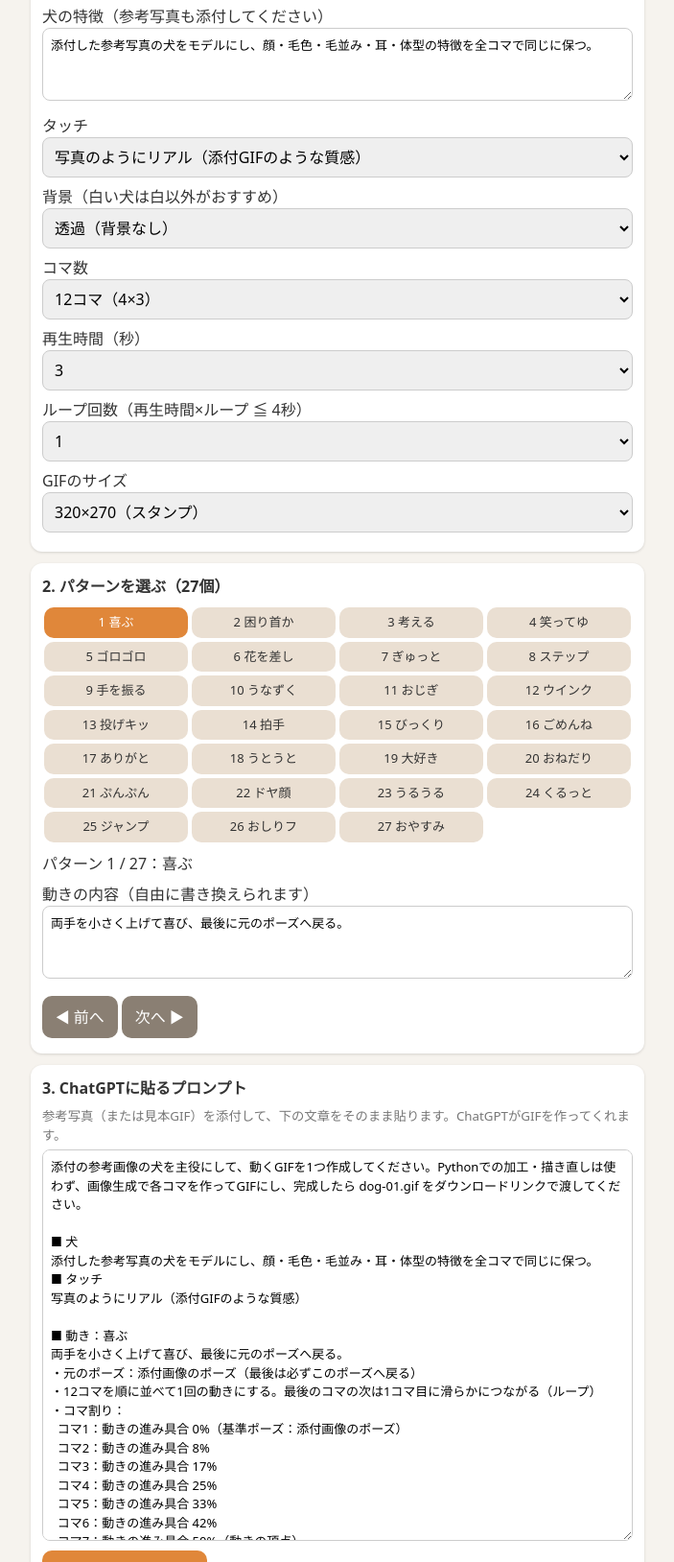
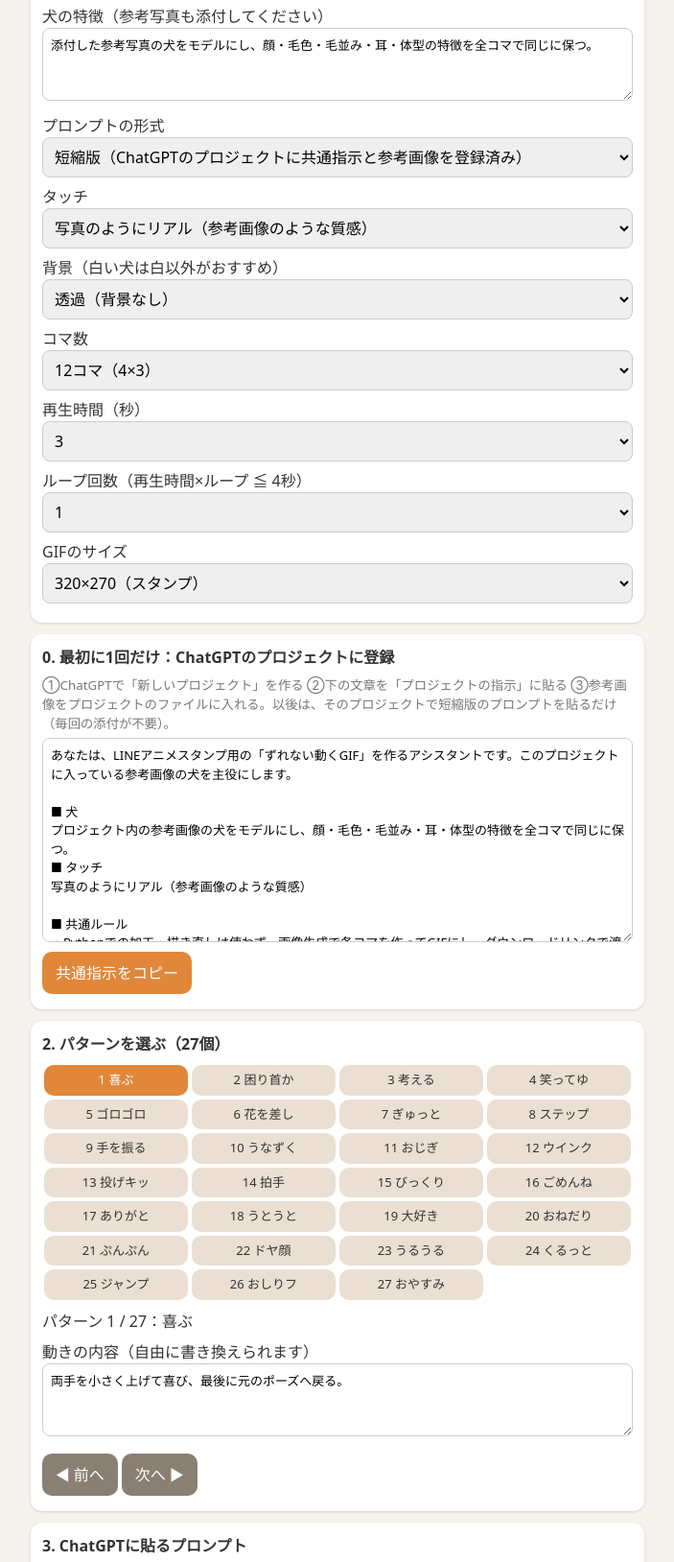
Before and after one commit to coronsky/wan-stamp-studio, a plain HTML site: page gif-prompt/index.html in a window 1280 px wide. Shown: the part 169-1797 px from the top of the page at 96% size, without its empty margins (288-991 px from the left). Drawn offline with Linux system fonts and the light colour scheme.

Commit message:
gif-prompt: 短縮版（プロジェクト登録）を追加
Co-Authored-By: Claude Sonnet 5.5 <noreply@anthropic.com>
Claude-Session: https://claude.ai/code/session_01C8PtLAnBeNP54mvWvLkf1L

```diff
--- a/gif-prompt/index.html
+++ b/gif-prompt/index.html
@@ -3,6 +3,7 @@
 body{font-family:system-ui,-apple-system,"Hiragino Sans","Noto Sans JP",sans-serif;margin:0;background:#f6f3ee;color:#333;line-height:1.5}
 main{max-width:640px;margin:0 auto;padding:12px}
 h1{font-size:20px;margin:8px 0}h2{font-size:16px;margin:0 0 8px}
+[hidden]{display:none!important}
 section{background:#fff;border-radius:12px;padding:12px;margin:12px 0;box-shadow:0 1px 3px #0002}
 label{display:block;margin:8px 0}select,input,textarea,button{font:inherit;box-sizing:border-box}
 select,input[type=number],textarea{width:100%;padding:8px;border:1px solid #ccc;border-radius:8px}
@@ -20,7 +21,7 @@ small{display:block;color:#777;margin:4px 0}
 
 <section><h2>1. 共通設定</h2>
 <label>犬の特徴（参考写真も添付してください）<textarea id="dog" rows="3">添付した参考写真の犬をモデルにし、顔・毛色・毛並み・耳・体型の特徴を全コマで同じに保つ。</textarea></label>
-<label>タッチ<select id="touch"><option>写真のようにリアル（添付GIFのような質感）</option><option>かわいいイラスト</option><option>水彩イラスト</option><option>ぬいぐるみ風の3D</option></select></label>
+<label>プロンプトの形式<select id="mode"><option value="short">短縮版（ChatGPTのプロジェクトに共通指示と参考画像を登録済み）</option><option value="full">フル版（毎回、参考画像を添付する）</option></select></label><label>タッチ<select id="touch"><option>写真のようにリアル（参考画像のような質感）</option><option>かわいいイラスト</option><option>水彩イラスト</option><option>ぬいぐるみ風の3D</option></select></label>
 <label>背景（白い犬は白以外がおすすめ）<select id="bg"><option value="transparent">透過（背景なし）</option><option value="#BFE3FF">水色 #BFE3FF</option><option value="#C8F0DC">ミント #C8F0DC</option><option value="#FFD6E5">ピンク #FFD6E5</option><option value="#E6E6E6">薄グレー #E6E6E6</option><option value="#FFFFFF">白 #FFFFFF</option></select></label>
 <label>コマ数<select id="frames"><option value="6">6コマ（3×2）</option><option value="8">8コマ（4×2）</option><option value="12" selected>12コマ（4×3）</option></select></label>
 <label>再生時間（秒）<select id="sec"><option>1</option><option>2</option><option selected>3</option><option>4</option></select></label>
@@ -29,11 +30,12 @@ small{display:block;color:#777;margin:4px 0}
 
 </section>
 
+<section id="cs"><h2>0. 最初に1回だけ：ChatGPTのプロジェクトに登録</h2><small>①ChatGPTで「新しいプロジェクト」を作る ②下の文章を「プロジェクトの指示」に貼る ③参考画像をプロジェクトのファイルに入れる。以後は、そのプロジェクトで短縮版のプロンプトを貼るだけ（毎回の添付が不要）。</small><textarea id="pc" rows="10" readonly></textarea><button id="cc">共通指示をコピー</button></section>
 <section><h2>2. パターンを選ぶ（27個）</h2><div id="chips"></div>
 <label id="nm"></label><label>動きの内容（自由に書き換えられます）<textarea id="desc" rows="3"></textarea></label>
 <button id="prev" class="sub">◀ 前へ</button><button id="next" class="sub">次へ ▶</button></section>
 
-<section><h2>3. ChatGPTに貼るプロンプト</h2><small>参考写真（または見本GIF）を添付して、下の文章をそのまま貼ります。ChatGPTがGIFを作ってくれます。</small><textarea id="p" rows="20" readonly></textarea><button id="c">プロンプトをコピー</button><p id="status" role="status"></p></section>
+<section><h2>3. ChatGPTに貼るプロンプト</h2><small>短縮版は、登録したプロジェクトの中で貼るだけ。フル版は参考画像を添付して貼ります。</small><textarea id="p" rows="20" readonly></textarea><button id="c">プロンプトをコピー</button><p id="status" role="status"></p></section>
 </main>
 <script>
 const $=id=>document.getElementById(id);
@@ -69,16 +71,19 @@ const descs=PATTERNS.map(p=>p[1]);let idx=0;
 const st=s=>$('status').textContent=s;
 function layout(){let n=+$('frames').value;return n===6?[3,2]:n===8?[4,2]:[4,3]}
 function syncLoops(){let S=+$('sec').value,cur=+$('loops').value||1,n=Math.floor(4/S);$('loops').replaceChildren();for(let i=1;i<=n;i++){let o=document.createElement('option');o.value=i;o.textContent=i;$('loops').append(o)}$('loops').value=String(Math.min(cur,n))}
-function pr(){let [c,r]=layout(),n=c*r,[W,H]=$('size').value.split(',').map(Number),S=+$('sec').value,L=+$('loops').value||1,pt=PATTERNS[idx],bg=$('bg').value,tr=bg==='transparent',fn='dog-'+String(idx+1).padStart(2,'0')+'.gif',D=Math.round(1000*S/n),beats=[];
-for(let k=0;k<n;k++){let pc=Math.round(100*k/n);beats.push('  コマ'+(k+1)+'：動きの進み具合 '+pc+'%'+(k===0?'（基準ポーズ：'+pt[2]+'）':k===n/2?'（動きの頂点）':k===n-1?'（1コマ目に自然につながる直前の姿勢）':''))}
-return ['添付の参考画像の犬を主役にして、動くGIFを1つ作成してください。Pythonでの加工・描き直しは使わず、画像生成で各コマを作ってGIFにし、完成したら '+fn+' をダウンロードリンクで渡してください。','','■ 犬',$('dog').value.trim(),'■ タッチ',$('touch').value,'','■ 動き：'+pt[0],descs[idx],'・元のポーズ：'+pt[2]+'（最後は必ずこのポーズへ戻る）','・'+n+'コマを順に並べて1回の動きにする。最後のコマの次は1コマ目に滑らかにつながる（ループ）','・コマ割り：',beats.join('\n'),'','■ ずれ防止（最重要）','・カメラ固定。全コマで犬の大きさ（縮尺）を同じにする','・全コマで足元の位置（接地位置）と体の中心を同じにする。コマごとに犬が上下左右へずれない（ジャンプなど動きとして必要な移動以外）','・犬の色・毛量・顔つき・体型・服装は全コマで同じ。描き分けや作風のぶれを出さない','・手足・耳・毛が見切れない余白をとる','・背景は全コマ同じ'+(tr?'で透過。白い縁・色残り・ぼかしの影を出さない':'単色 '+bg+' のみ（グラデーション・影・床・模様なし）。犬の毛先と背景を混ぜない'),'・各コマを描くたびに、1コマ目と同じ構図・同じ位置・同じ大きさで描く','','■ GIFの仕様','・サイズ：'+W+'×'+H+'px','・'+n+'コマ、1コマ '+D+'ミリ秒（合計'+S+'秒）、ループ'+L+'回（再生時間×ループは4秒以内）','・1コマ目は静止画としても使うので、'+pt[2]+'の分かりやすい絵にする','・全コマが同じ絵にならない（少しずつ違う）','・ファイルサイズは1MB以下（超えたら色数を減らして再出力）','','■ 完成後','・サイズ・コマ数・合計秒数・ファイルサイズを一行で報告する','・犬がずれる、または背景が残るコマがある場合は、そのコマだけ作り直す'].filter((x,i,a)=>x!==''||a[i-1]!=='').join('\n')}
-function refresh(){$('nm').textContent='パターン '+(idx+1)+' / 27：'+PATTERNS[idx][0];$('desc').value=descs[idx];$('p').value=pr();[...$('chips').children].forEach((b,i)=>b.classList.toggle('on',i===idx))}
+function sp(){let [c,r]=layout(),n=c*r,[W,H]=$('size').value.split(',').map(Number),S=+$('sec').value,L=+$('loops').value||1,D=Math.round(1000*S/n),bg=$('bg').value,tr=bg==='transparent';return{n,W,H,S,L,D,bg,tr}}
+function commonText(){let {W,H,bg,tr}=sp();return ['あなたは、LINEアニメスタンプ用の「ずれない動くGIF」を作るアシスタントです。このプロジェクトに入っている参考画像の犬を主役にします。','','■ 犬',$('dog').value.trim().replace('添付した参考写真','プロジェクト内の参考画像'),'■ タッチ',$('touch').value,'','■ 共通ルール','・Pythonでの加工・描き直しは使わず、画像生成で各コマを作ってGIFにし、ダウンロードリンクで渡す','・カメラ固定。全コマで犬の大きさ・足元の位置・体の中心を同じにする（動きとして必要な移動以外はずらさない）','・犬の色・毛量・顔つき・体型・服装・小物は全コマで同じ。作風のぶれを出さない','・手足・耳・毛・小物が見切れない余白をとる','・背景は全コマ同じ'+(tr?'で透過。白い縁・色残り・ぼかしの影を出さない':'単色 '+bg+' のみ（グラデーション・影・床・模様なし）'),'・最後は必ず元のポーズに戻り、ループが自然につながる','・1コマ目は静止画としても使うので、分かりやすい基準ポーズにする','・全コマが同じ絵にならない（少しずつ違う）','・サイズ '+W+'×'+H+'px、ファイルサイズ1MB以下','・完成後に、サイズ・コマ数・合計秒数・ファイルサイズを一行で報告する。ずれや背景残りのコマがあれば、そのコマだけ作り直す'].join('\n')}
+function pr(){let {n,W,H,S,L,D,bg,tr}=sp(),pt=PATTERNS[idx],fn='dog-'+String(idx+1).padStart(2,'0')+'.gif',beats=[];
+for(let k=0;k<n;k++){let pc=Math.round(100*k/n);beats.push('  コマ'+(k+1)+'：動きの進み具合 '+pc+'%'+(k===0?'（元のポーズ）':k===n/2?'（動きの頂点）':k===n-1?'（1コマ目に自然につながる直前の姿勢）':''))}
+if($('mode').value==='short')return ['このプロジェクトの共通指示と参考画像を使って、動き「'+pt[0]+'」のGIFを1つ作ってください。完成したら '+fn+' をダウンロードリンクで渡してください。','','■ 動き：'+pt[0],descs[idx],'・'+n+'コマ、1コマ '+D+'ミリ秒（合計'+S+'秒）、ループ'+L+'回、サイズ '+W+'×'+H+'px','・コマ割り：',beats.join('\n')].join('\n');
+return ['添付の参考画像の犬を主役にして、動くGIFを1つ作成してください。完成したら '+fn+' をダウンロードリンクで渡してください。','','■ 動き：'+pt[0],descs[idx],'・'+n+'コマ、1コマ '+D+'ミリ秒（合計'+S+'秒）、ループ'+L+'回（再生時間×ループは4秒以内）','・コマ割り：',beats.join('\n'),'','■ 共通ルール',commonText().split('\n').slice(2).join('\n')].join('\n')}
+function refresh(){$('nm').textContent='パターン '+(idx+1)+' / 27：'+PATTERNS[idx][0];$('desc').value=descs[idx];$('pc').value=commonText();$('cs').hidden=$('mode').value!=='short';$('p').value=pr();[...$('chips').children].forEach((b,i)=>b.classList.toggle('on',i===idx))}
 PATTERNS.forEach((p,i)=>{let b=document.createElement('button');b.textContent=(i+1)+' '+p[0].slice(0,4);b.onclick=()=>{idx=i;refresh()};$('chips').append(b)});
 $('desc').oninput=()=>{descs[idx]=$('desc').value;$('p').value=pr()};
 $('prev').onclick=()=>{idx=(idx+26)%27;refresh()};$('next').onclick=()=>{idx=(idx+1)%27;refresh()};
 async function cp(id){let ta=$(id);try{await navigator.clipboard.writeText(ta.value);st('コピーしました')}catch{ta.select();st('選択した文章を手動でコピーしてください')}}
-$('c').onclick=()=>cp('p');
-['dog','touch','bg','frames','size','loops'].forEach(id=>$(id).addEventListener('change',refresh));$('dog').addEventListener('input',refresh);
+$('c').onclick=()=>cp('p');$('cc').onclick=()=>cp('pc');
+['mode','dog','touch','bg','frames','size','loops'].forEach(id=>$(id).addEventListener('change',refresh));$('dog').addEventListener('input',refresh);
 $('sec').onchange=()=>{syncLoops();refresh()};
 syncLoops();refresh();
 </script></html>
```
Also changed, not shown: 1 other file.
